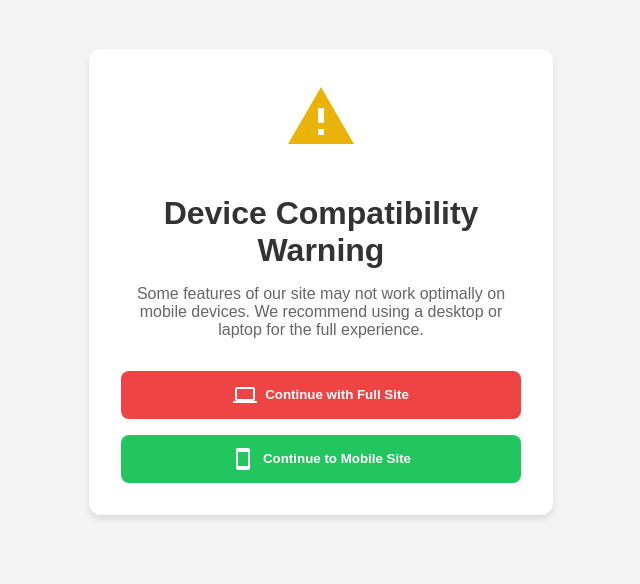
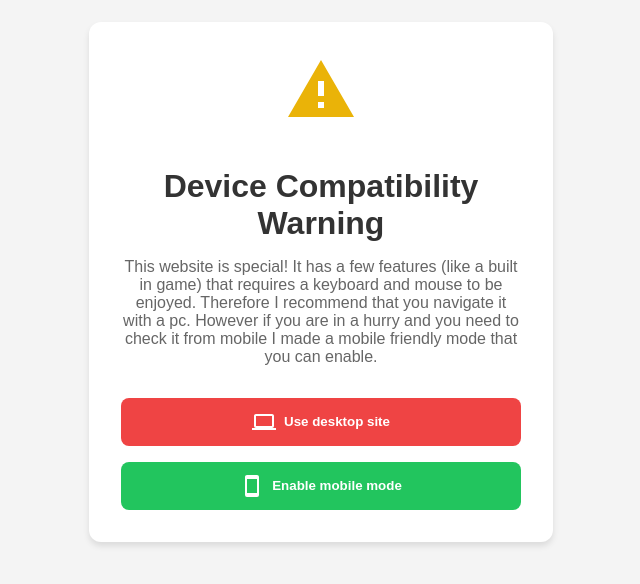
Before and after one commit to lucaSartore/lucaSartore.github.io, a React (Vite) app: page /mobile_warning in a window 1280 px wide. Shown: the part 118-702 px from the top of the page, without its empty margins (319-959 px from the left). Built offline with nearby package versions, Linux system fonts and the light colour scheme; a web font is replaced by a local one.

Commit message:
Add appropriate warning messages

```diff
--- a/src/mobile_warning_page/index.tsx
+++ b/src/mobile_warning_page/index.tsx
@@ -20,8 +20,10 @@ const MobileWarningPage: React.FC = () => {
         </h1>
 
         <p className="warning-description">
-          Some features of our site may not work optimally on mobile devices.
-          We recommend using a desktop or laptop for the full experience.
+            This website is special! It has a few features (like a built in game) that requires a keyboard
+            and mouse to be enjoyed. Therefore I recommend that you navigate it with a pc.
+            However if you are in a hurry and you need to check it from mobile
+            I made a mobile friendly mode that you can enable.
         </p>
 
         <div className="warning-buttons">
@@ -33,7 +35,7 @@ const MobileWarningPage: React.FC = () => {
             }}
           >
             <Icon path={mdiLaptop} size={1} />
-            Continue with Full Site
+            Use desktop site
           </button>
 
           <button
@@ -44,7 +46,7 @@ const MobileWarningPage: React.FC = () => {
             }}
           >
             <Icon path={mdiCellphone} size={1} />
-            Continue to Mobile Site
+            Enable mobile mode
           </button>
         </div>
       </div>
```
